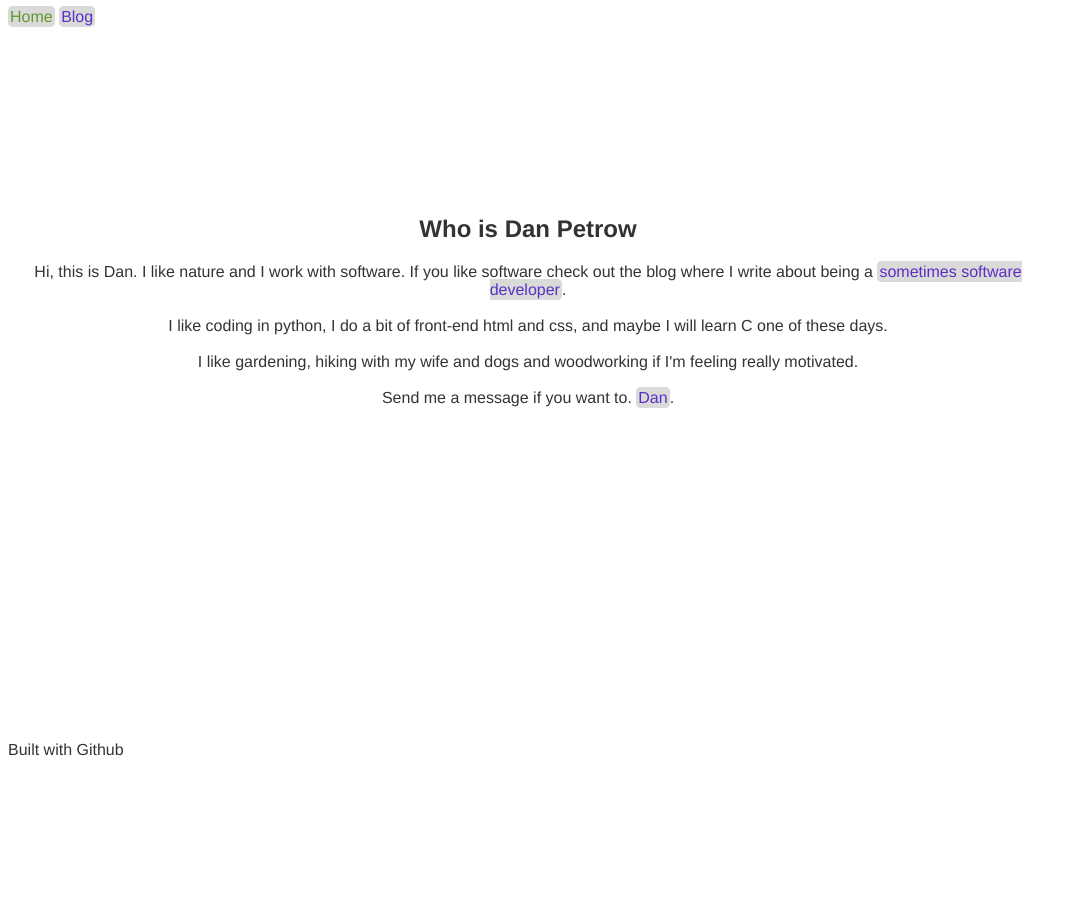
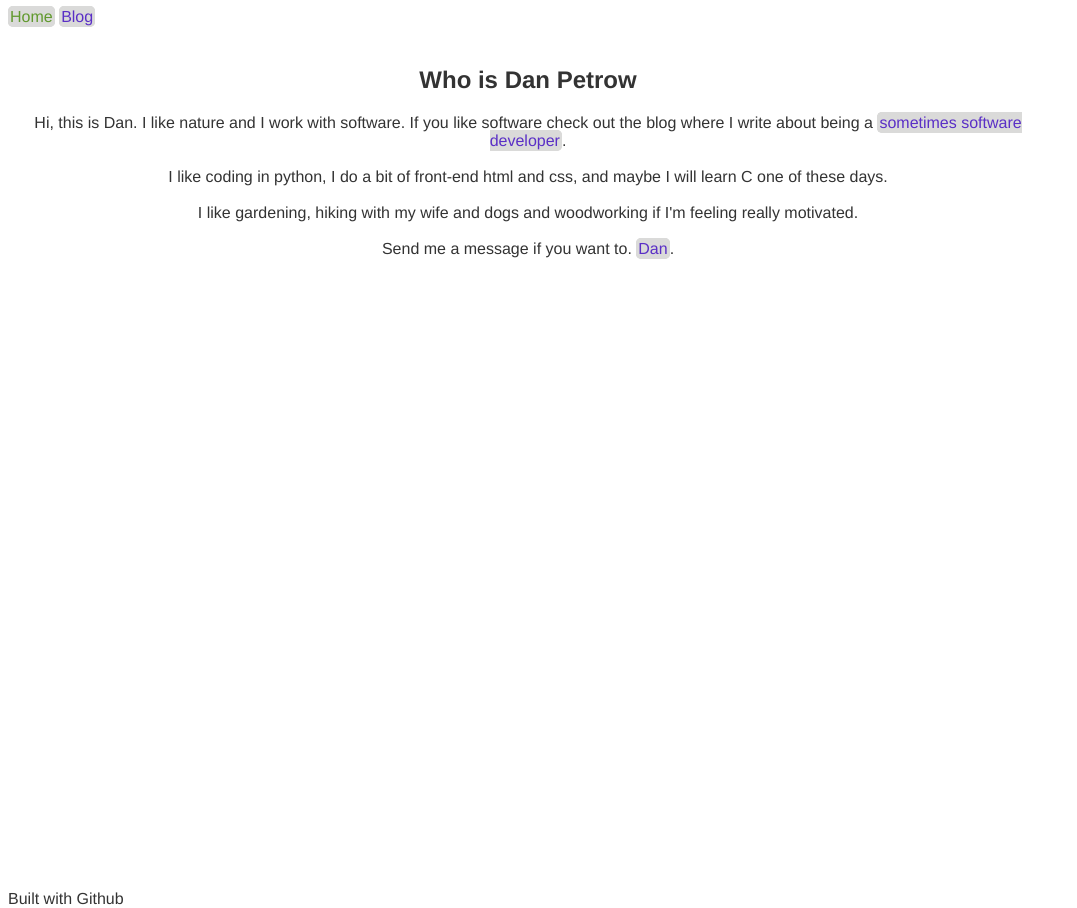
Before and after one commit to danpetrow/danpetrow.github.io, a Jekyll site: the page built from index.html, in a window 1280 px wide. Shown: the whole page, without its empty margins (0-1077 px from the left). Built offline with Jekyll 4.4.1, drawn with Linux system fonts in a browser that asks for light colours.

Commit message:
Update main.scss

```diff
--- a/_sass/main.scss
+++ b/_sass/main.scss
@@ -38,6 +38,7 @@ a.current {
 
 .wrapper {
   height:100%;
+  grid-template-rows:auto 1fr 1fr auto;
   display: grid;
   gap: 20px;
   grid-template-areas:
@@ -70,6 +71,7 @@ a.current {
 
 @media (min-width: 500px) {
   .wrapper {
+    grid-template-rows:auto 1fr 1fr auto;
     grid-template-columns: 2fr 2fr;
     grid-template-areas:
       "header  header"
@@ -85,6 +87,7 @@ a.current {
 
 @media (min-width: 700px) {
   .wrapper {
+    grid-template-rows:auto 1fr 1fr auto;
     grid-template-columns: 1fr 4fr 1fr;
     grid-template-areas:
       "header header  header"
```
